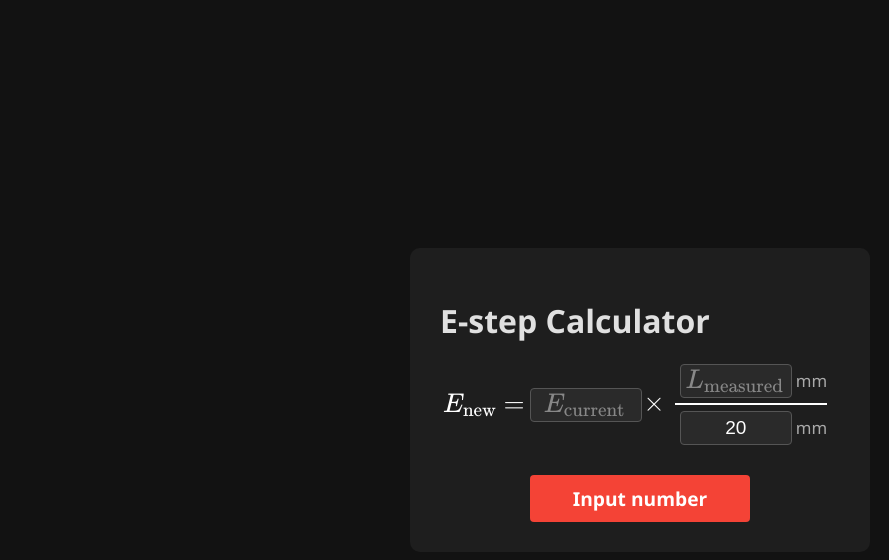
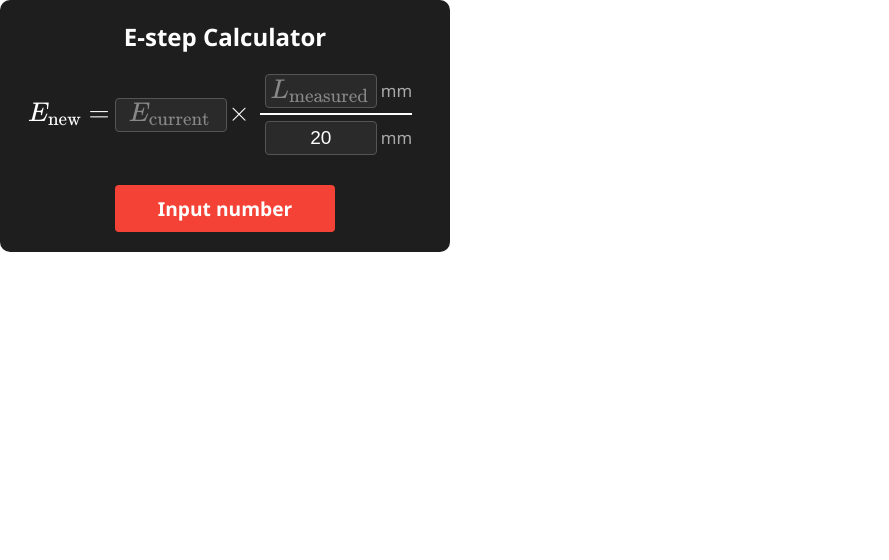
Before and after one commit to xhang1108/3D-Print-Calibration-Workflow, a plain HTML site: page Tools/E-Step-Calculator.html in a window 1280 px wide. Shown: the whole page, without its empty margins (0-889 px from the left). Drawn offline with nearby package versions, Linux system fonts and the light colour scheme.

Commit message:
Remove outside space for better embed

```diff
--- a/Tools/E-Step-Calculator.html
+++ b/Tools/E-Step-Calculator.html
@@ -7,25 +7,24 @@
     <style>
         body {
             font-family: 'Segoe UI', Tahoma, Geneva, Verdana, sans-serif;
-            display: flex;
-            justify-content: center;
-            align-items: center;
-            height: 100vh;
             margin: 0;
-            background-color: #121212;
+            padding: 0;
+            background-color: transparent;
             color: #e0e0e0;
         }
         .calculator {
             background-color: #1e1e1e;
             border-radius: 10px;
-            padding: 30px;
-            max-width: 400px;
-            width: 100%;
+            padding: 20px;
+            width: 450px;
+            box-sizing: border-box;
         }
-        h2 {
+        h1 {
             color: #ffffff;
             text-align: center;
+            margin-top: 0;
             margin-bottom: 20px;
+            font-size: 1.5em;
         }
         .formula {
             font-size: 1.4em;
```
